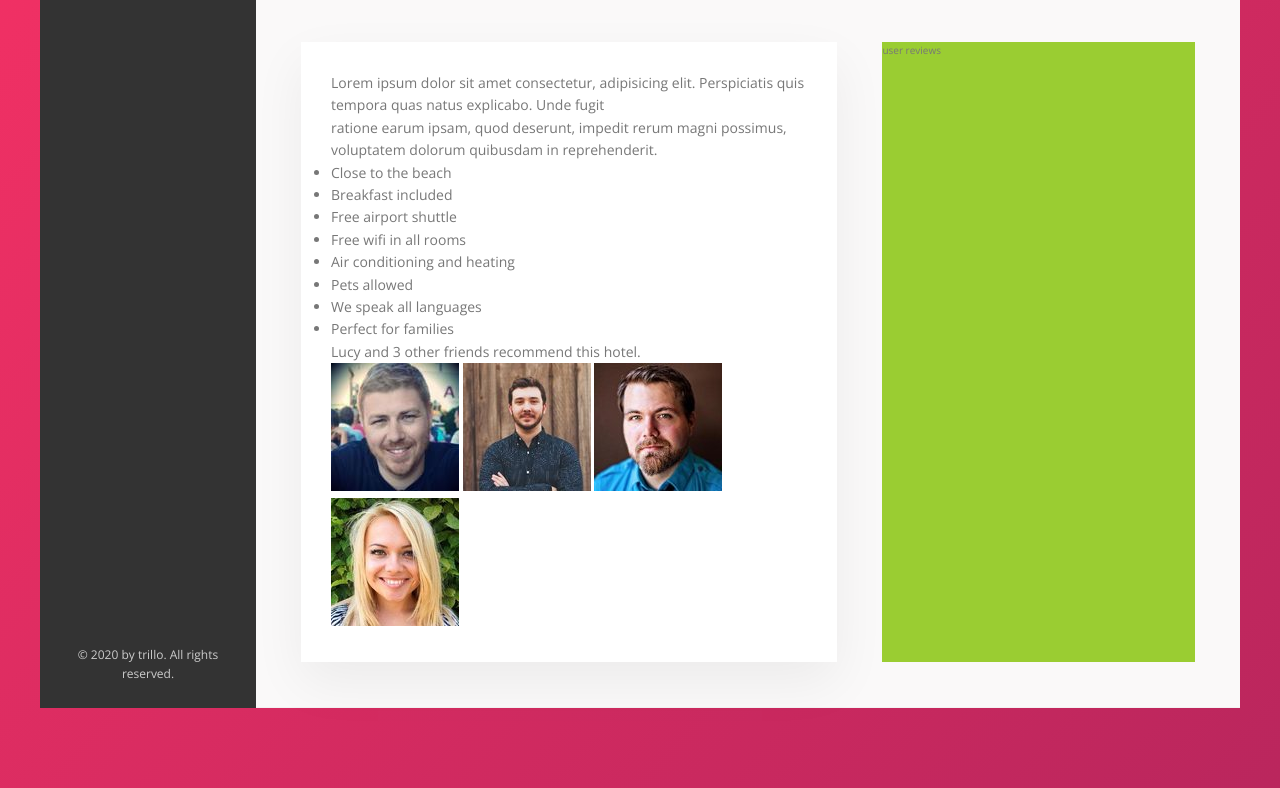
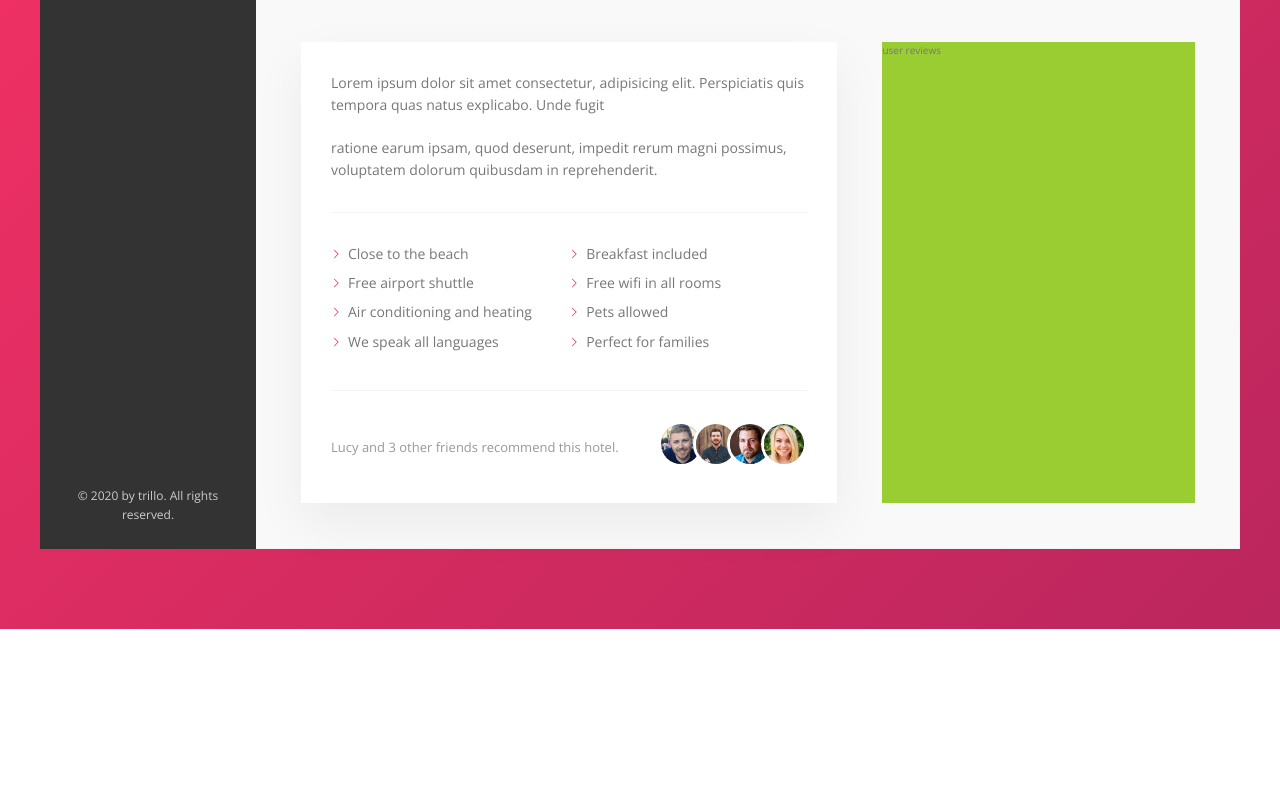
Before and after one commit to Lawrencehudson23/trillo, a plain HTML site: page index.html in a window 1280 px wide. Shown: the part 605-1393 px from the top of the page. After the commit the page ends 1234 px from the top, so only its background shows below. Drawn offline with nearby package versions, Linux system fonts and the light colour scheme.

Commit message:
recommend photo count friend

```diff
--- a/css/style.css
+++ b/css/style.css
@@ -250,6 +250,48 @@ body {
     transform: scale(1);
     box-shadow: none; } }
 
+.paragraph:not(:last-of-type) {
+  margin-bottom: 2rem; }
+
+.list {
+  list-style: none;
+  margin: 3rem 0;
+  padding: 3rem 0;
+  border-top: var(--line);
+  border-bottom: var(--line);
+  display: flex;
+  flex-wrap: wrap; }
+  .list__item {
+    flex: 0 0 50%;
+    margin-bottom: 0.7rem; }
+  .list__item:before {
+    content: "";
+    display: inline-block;
+    height: 1rem;
+    width: 1rem;
+    margin-right: 0.7rem;
+    background-color: var(--color-primary);
+    -webkit-mask-image: url(../img/chevron-thin-right.svg);
+    -webkit-mask-size: cover;
+    mask-image: url(../img/chevron-thin-right.svg);
+    mask-size: cover; }
+
+.recommend {
+  font-size: 1.3rem;
+  color: var(--color-grey-dark-3);
+  display: flex;
+  align-items: center; }
+  .recommend__count {
+    margin-right: auto; }
+  .recommend__photo {
+    box-sizing: content-box;
+    height: 4rem;
+    width: 4rem;
+    border-radius: 50%;
+    border: 3px solid #fff; }
+    .recommend__photo:not(:last-child) {
+      margin-right: -1.5rem; }
+
 .container {
   max-width: 120rem;
   margin: 8rem auto;
--- a/sass/_component.scss
+++ b/sass/_component.scss
@@ -292,3 +292,73 @@
     box-shadow: none;
   }
 }
+/////////////////////////////////
+// PARAGRAPH
+.paragraph:not(:last-of-type) {
+  margin-bottom: 2rem;
+}
+
+/////////////////////////////////
+// LIST
+.list {
+  list-style: none;
+  margin: 3rem 0;
+  padding: 3rem 0;
+  border-top: var(--line);
+  border-bottom: var(--line);
+
+  display: flex;
+  flex-wrap: wrap;
+
+  &__item {
+    flex: 0 0 50%;
+    margin-bottom: 0.7rem;
+  }
+
+  &__item:before {
+    content: "";
+    display: inline-block;
+    height: 1rem;
+    width: 1rem;
+    margin-right: 0.7rem;
+
+    //Older browsers
+    // background-image: url(../img/chevron-thin-right.svg);
+    // background-size: cover;
+
+    //NOTE: Newer browsers - masks
+    background-color: var(--color-primary);
+    -webkit-mask-image: url(../img/chevron-thin-right.svg);
+    -webkit-mask-size: cover;
+    mask-image: url(../img/chevron-thin-right.svg);
+    mask-size: cover;
+  }
+}
+/////////////////////////////////
+// RECOMMEND
+.recommend {
+  font-size: 1.3rem;
+  color: var(--color-grey-dark-3);
+
+  display: flex;
+  align-items: center;
+
+  &__count {
+    margin-right: auto;
+  }
+
+  &__friends {
+  }
+
+  &__photo {
+    box-sizing: content-box;
+    height: 4rem;
+    width: 4rem;
+    border-radius: 50%;
+    border: 3px solid #fff;
+
+    &:not(:last-child) {
+      margin-right: -1.5rem;
+    }
+  }
+}
```
Also changed, not shown: img/SVG/aircraft-take-off.svg (deleted), img/SVG/bookmark.svg (deleted), img/SVG/chat.svg (deleted), img/SVG/chevron-thin-right.svg (deleted), img/SVG/home.svg (deleted), img/SVG/key.svg (deleted), img/SVG/location-pin.svg (deleted), img/SVG/magnifying-glass.svg (deleted), img/SVG/map.svg (deleted), img/SVG/star.svg (deleted).
